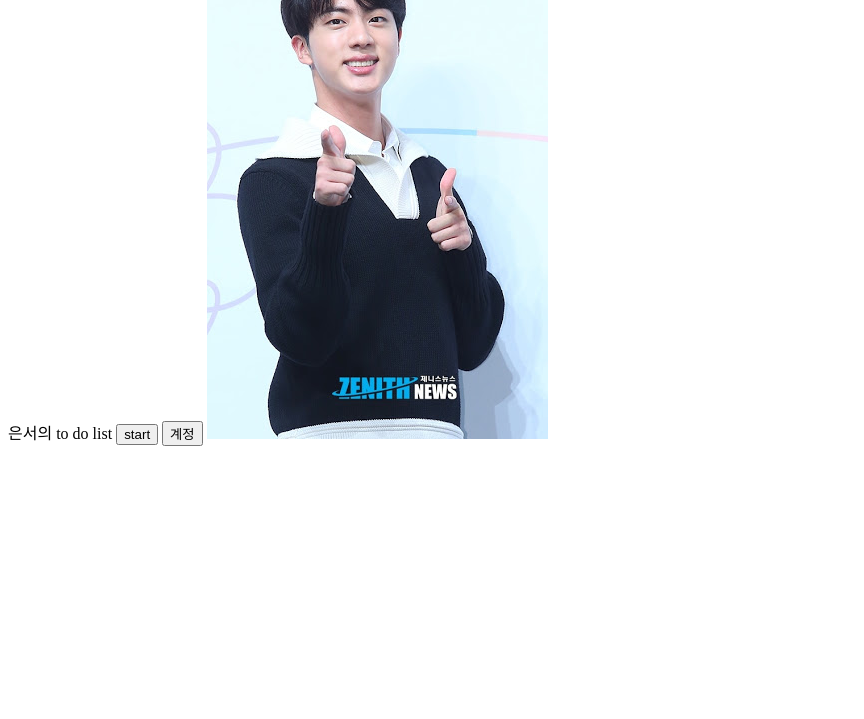
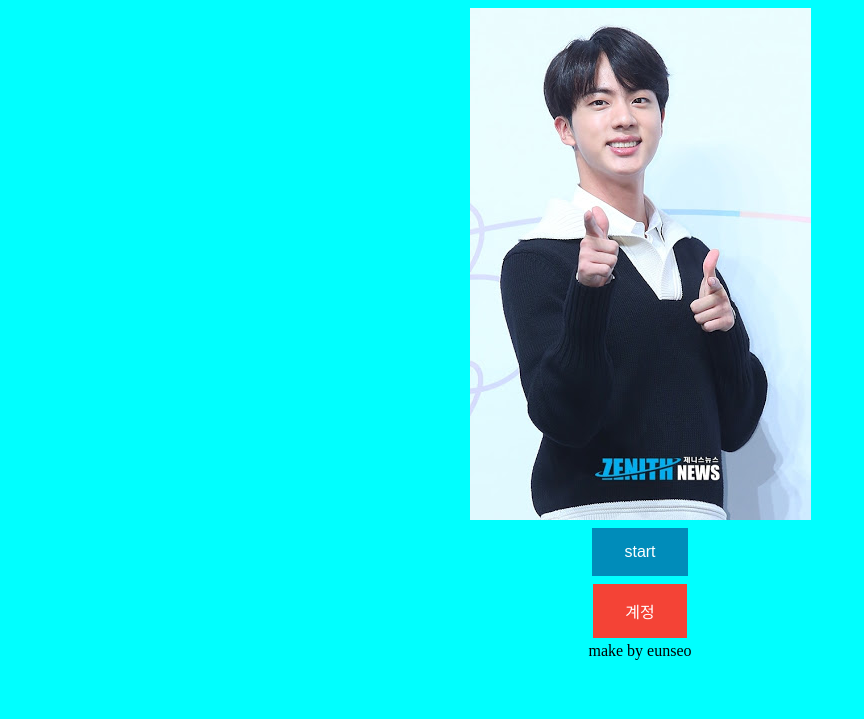
Before and after one commit to sophiap0813/to_do_list, a plain HTML site: page index.html in a window 1280 px wide. Shown: the part 81-800 px from the top of the page, without its empty margins (0-864 px from the left). Drawn offline with Linux system fonts and the light colour scheme.

Commit message:
index완성

```diff
--- a/index.html
+++ b/index.html
@@ -3,14 +3,58 @@
 
 <head>
    <title>은서의 to-do list </title>
+   <style>
+      body {
+         background-color: aqua;
+         text-align: center;
+      }
+
+      .button {
+         background-color: #4CAF50;
+         /* Green */
+         border: none;
+         color: white;
+         padding: 15px 32px;
+         text-align: center;
+         text-decoration: none;
+         display: inline-block;
+         font-size: 16px;
+         margin: 4px 2px;
+         cursor: pointer;
+      }
+
+      .button2 {
+         background-color: #008CBA;
+      }
+
+      /* Blue */
+      .button3 {
+         background-color: #f44336;
+      }
+
+      /* Red */
+      .button4 {
+         background-color: #e7e7e7;
+         color: black;
+      }
+
+      /* Gray */
+      .button5 {
+         background-color: #555555;
+      }
+
+      /* Black */
+   </style>
 </head>
 
 <body>
-   은서의 to do list
-   <button>start
-   </button>
-   <button>계정 </button>
-   <img src="image/main_img.jpg" />
+   <div id="title">
+      <h1>은서의 to do list</h1>
+   </div>
+   <div id="content1"><img src="image/main_img.jpg" /></div>
+   <div id="content2"><button class="button button2">start</button></div>
+   <div id="content3"><button class="button button3">계정 </button></div>
+   <div id="content4">make by eunseo</div>
 </body>
 
 </html>
```
